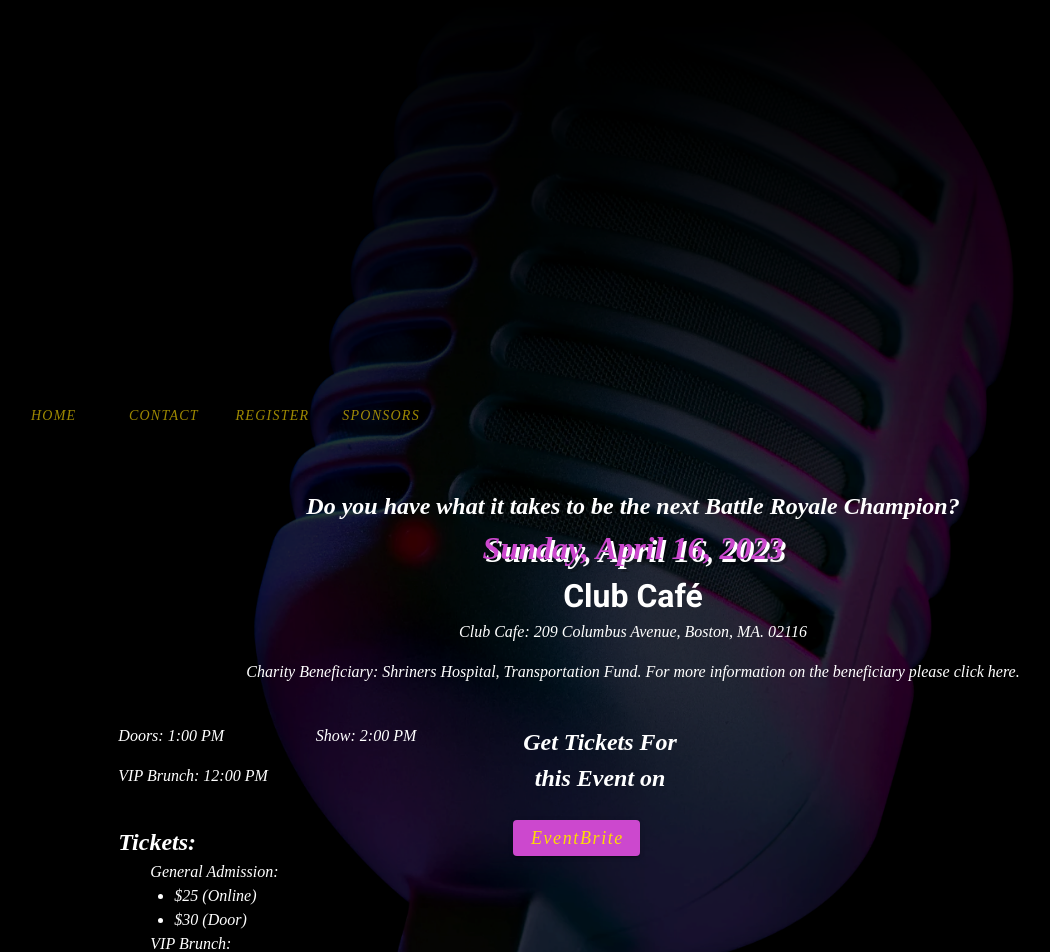
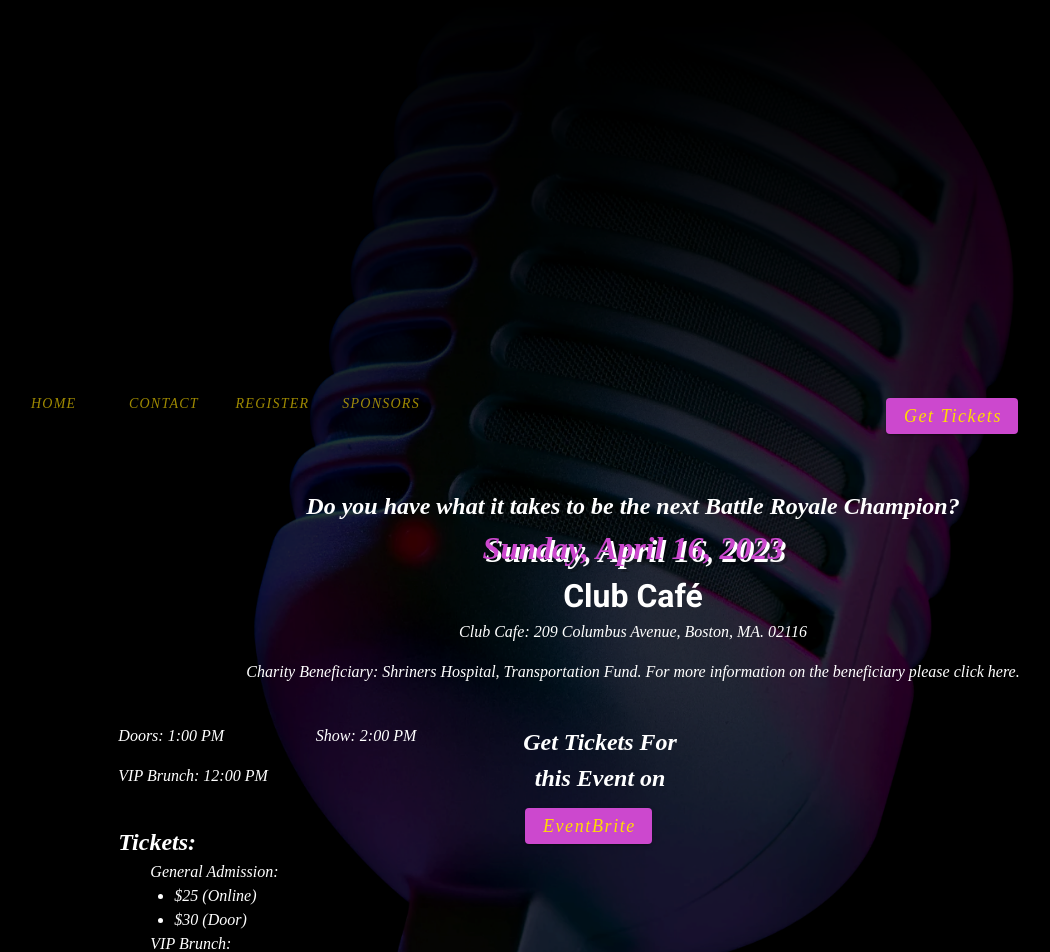
Before and after one commit to AbeMoe/charity-site, a Vue app: page /contact in a window 1280 px wide. Shown: the top 952 px of the page, without its empty margins (7-1057 px from the left). Built offline with nearby package versions, Linux system fonts and the light colour scheme; a web font is replaced by a local one.

Commit message:
Moves buttons to component

```diff
--- a/src/App.vue
+++ b/src/App.vue
@@ -40,8 +40,10 @@
             <v-col
             cols="4"
             >
+            <v-spacer></v-spacer>
             </v-col>
-            <v-col>
+            <v-col cols="1">
+              <ColorButton :url="link" text="Get Tickets"> </ColorButton>
             </v-col>
           </v-row>
         </v-container>
@@ -65,16 +67,22 @@
 </template>
 
 <script>
+import ColorButton from '@/components/ColorButton'
+import store from "@/store/index";
 
 export default {
   name: 'App',
-
+  components: {
+    ColorButton
+  },
   data: () => ({
+    link: store.state.EBLink,
     buttons: [
       { "text" : "home", "routePath" : "Home"} ,
       {"text" : "contact", "routePath" : "Contact"},
       {"text" : "register", "routePath" : "Register"},
-      {"text" : "sponsors", "routePath" : "Sponsors"} ]
+      {"text" : "sponsors", "routePath" : "Sponsors"},
+      ]
   }),
 };
 </script>
--- /dev/null
+++ b/src/components/ColorButton.vue
@@ -0,0 +1,17 @@
+<template>
+  <v-container>
+    <v-btn :href=url target="_blank" class="text-transform basker-text"><span style="color: #ffdd00;">{{text}}</span></v-btn>
+  </v-container>
+</template>
+
+<script>
+export default {
+  props: ['url','text'],
+  created() {
+    // props are exposed on `this`
+    console.log(this.foo)
+  }
+}
+</script>
+
+export default {
--- a/src/components/HelloWorld.vue
+++ b/src/components/HelloWorld.vue
@@ -57,7 +57,7 @@
         <h2 class="basker-text white--text center-text">
           Get Tickets For this Event on
         </h2>
-        <v-btn :href="EBLink" target="_blank" class="text-transform basker-text mt-6"><span style="color: #ffdd00;">EventBrite</span></v-btn>
+         <ColorButton :url="link" text="EventBrite"></ColorButton>
       </v-col>
       <v-spacer></v-spacer>
       <v-col :cols="getImgSize">
@@ -73,10 +73,13 @@
 </template>
 
 <script>
+import ColorButton from '@/components/ColorButton'
+import store from "@/store/index";
+
   export default {
     name: 'HelloWorld',
     data: () => ({
-      EBLink: "https://www.eventbrite.com/e/battle-royale-broadways-best-tickets-429337930307"
+      link: store.state.EBLink
     }),
     computed: {
       getImgSize () {
@@ -88,7 +91,10 @@
           case 'xl': return 4
         }
       },
-    }
+    },
+    components: {
+      ColorButton,
+    },
   }
 </script>
 
--- a/src/store/index.js
+++ b/src/store/index.js
@@ -7,6 +7,7 @@ export default new Vuex.Store({
   state: {
     formURL: "https://wujy775ovp7wum6cqainbhh5ly0sbjnl.lambda-url.us-east-1.on.aws/",
     s3ContentsUrl: "https://kvbgno6xuecq2fufxsrua37iju0mbcsi.lambda-url.us-east-1.on.aws/",
+    EBLink: "https://www.eventbrite.com/e/battle-royale-broadways-best-tickets-429337930307",
     bucket: "battleroyaleboston",
     sponsorsPrefix: "sponsors",
     region: "us-east-1",
--- a/src/views/RegisterView.vue
+++ b/src/views/RegisterView.vue
@@ -36,10 +36,7 @@
     <v-row>
       <v-spacer></v-spacer>
       <v-col cols="4">
-        <v-btn class="text-transform basker-text mt-6">
-          <span class="highlight">Register</span>
-
-        </v-btn>
+        <ColorButton url="/Home" text="Register"></ColorButton>
       </v-col>
       <v-spacer></v-spacer>
 
@@ -52,11 +49,13 @@
 </style>
 
 <script>
-
+import ColorButton from '@/components/ColorButton'
   export default {
-
     data: () => ({
     }),
+    components: {
+      ColorButton,
+    },
 
   };
 </script>
--- a/src/views/SponsorsView.vue
+++ b/src/views/SponsorsView.vue
@@ -31,7 +31,7 @@
 
 <script>
 const axios = require("axios").default;
-import store from "../store/index";
+import store from "@/store/index";
 
 export default {
   name: "Sponsors",
```
